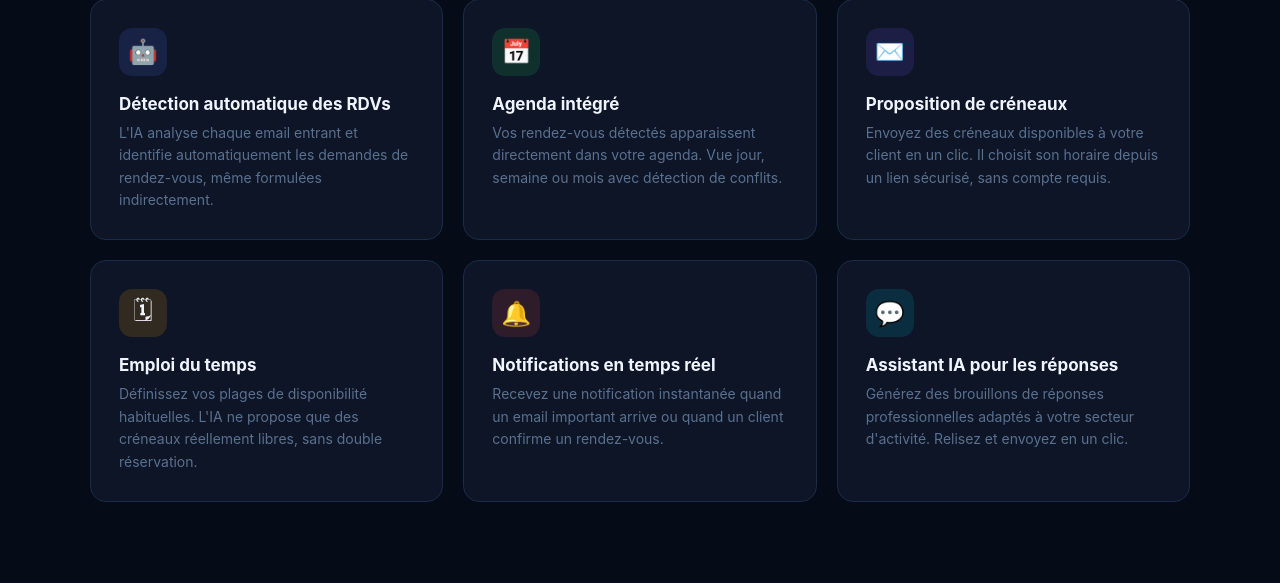
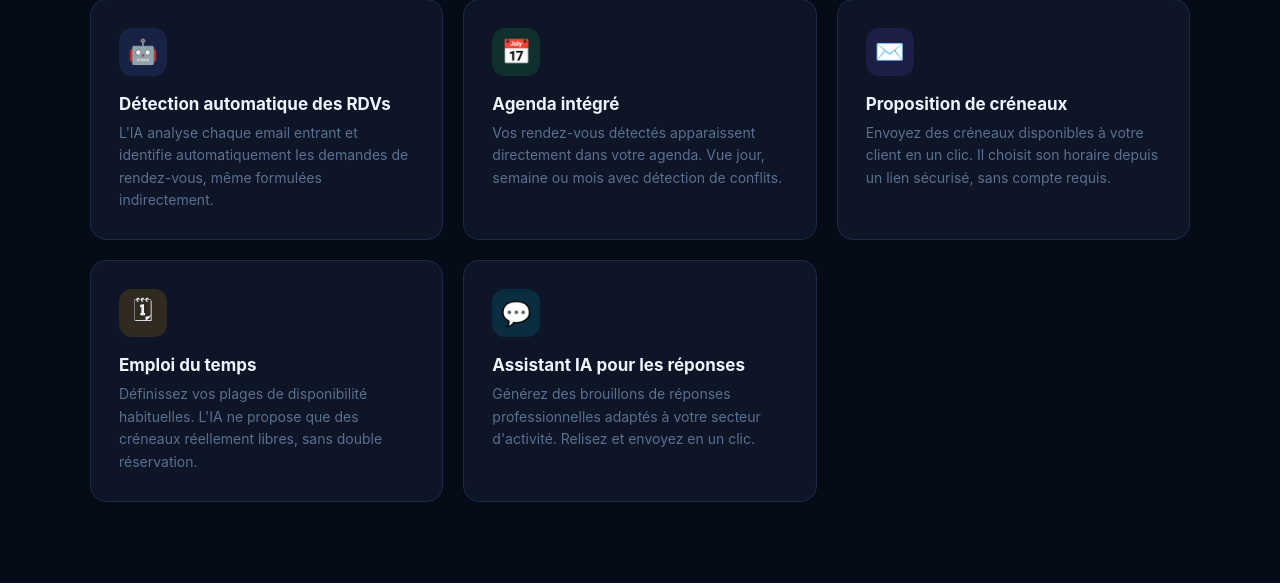
Before and after one commit to thomasribreau85-cmd/-MailPilot, a Flask app: page / in a window 1280 px wide. Shown: the part 1551-2134 px from the top of the page. Run offline with Flask 3, Linux system fonts and the light colour scheme.

Commit message:
Supprime feature card notifications (pas encore implémenté)

```diff
--- a/templates/landing.html
+++ b/templates/landing.html
@@ -436,11 +436,6 @@
         <p>Définissez vos plages de disponibilité habituelles. L'IA ne propose que des créneaux réellement libres, sans double réservation.</p>
       </div>
       <div class="feature-card">
-        <div class="feature-icon" style="background:rgba(239,68,68,.15);">🔔</div>
-        <h3>Notifications en temps réel</h3>
-        <p>Recevez une notification instantanée quand un email important arrive ou quand un client confirme un rendez-vous.</p>
-      </div>
-      <div class="feature-card">
         <div class="feature-icon" style="background:rgba(6,182,212,.15);">💬</div>
         <h3>Assistant IA pour les réponses</h3>
         <p>Générez des brouillons de réponses professionnelles adaptés à votre secteur d'activité. Relisez et envoyez en un clic.</p>
```
